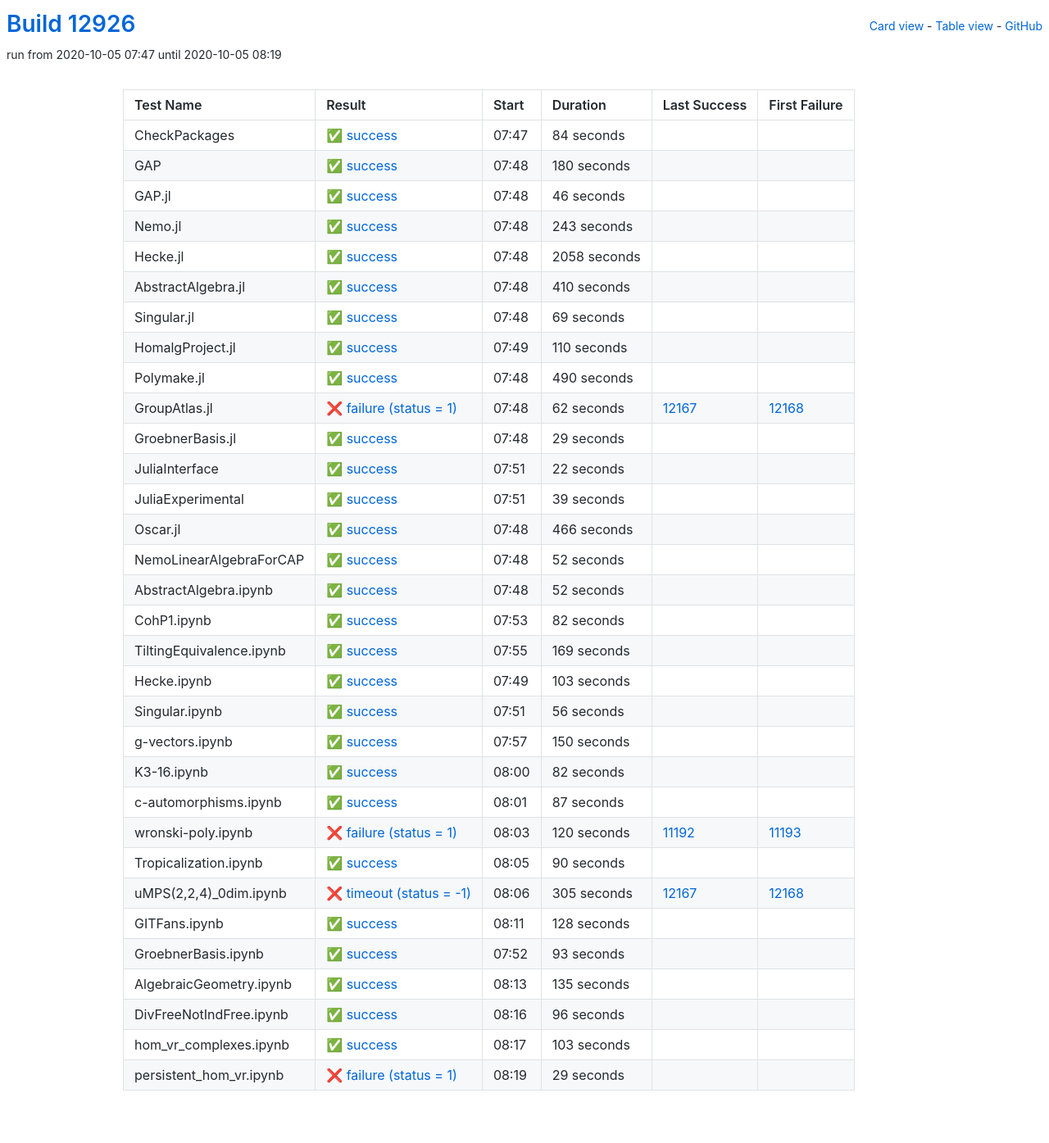
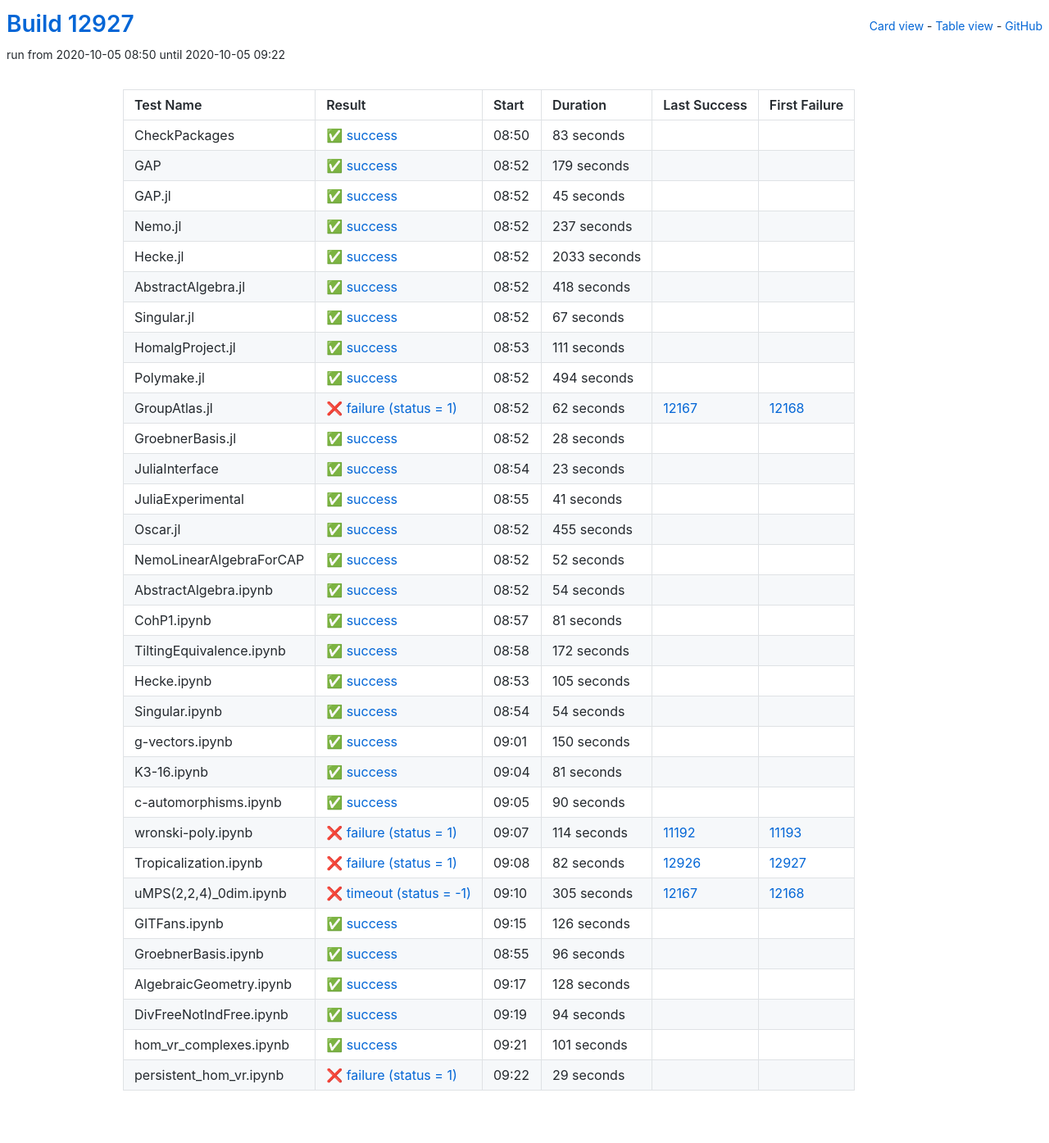
Before and after one commit to oscar-system/oscar-ci-status, a Jekyll site: the page built from table.html, in a window 1280 px wide. Shown: the whole page at 82% size. Built offline with Jekyll 4.4.1, drawn with Linux system fonts in a browser that asks for light colours.

Commit message:
Build #12927

```diff
--- a/_data/ci.yml
+++ b/_data/ci.yml
@@ -1,6 +1,6 @@
 ---
-build: 12926
-build_url: https://oscarci.mathematik.uni-kl.de/job/oscar/12926/
+build: 12927
+build_url: https://oscarci.mathematik.uni-kl.de/job/oscar/12927/
 job: oscar
 organization: oscar-system
 repo: oscar-ci-status
@@ -8,116 +8,116 @@
 tests:
 - name: CheckPackages
   id: checkpackages
-  log: https://oscarci.mathematik.uni-kl.de/job/oscar/12926/artifact/logs/build-12926/CheckPackages.log
-  start: 2020-10-05 07:47
+  log: https://oscarci.mathematik.uni-kl.de/job/oscar/12927/artifact/logs/build-12927/CheckPackages.log
+  start: 2020-10-05 08:50
   success: true
   exitcode: 0
   status: success
-  duration: 84
+  duration: 83
   last_success: false
   last_success_url:
   first_failure: false
   first_failure_url:
 - name: GAP
   id: gap
-  log: https://oscarci.mathematik.uni-kl.de/job/oscar/12926/artifact/logs/build-12926/GAP.log
-  start: 2020-10-05 07:48
+  log: https://oscarci.mathematik.uni-kl.de/job/oscar/12927/artifact/logs/build-12927/GAP.log
+  start: 2020-10-05 08:52
   success: true
   exitcode: 0
   status: success
-  duration: 180
+  duration: 179
   last_success: false
   last_success_url:
   first_failure: false
   first_failure_url:
 - name: GAP.jl
   id: gap-jl
-  log: https://oscarci.mathematik.uni-kl.de/job/oscar/12926/artifact/logs/build-12926/GAP.jl.log
-  start: 2020-10-05 07:48
+  log: https://oscarci.mathematik.uni-kl.de/job/oscar/12927/artifact/logs/build-12927/GAP.jl.log
+  start: 2020-10-05 08:52
   success: true
   exitcode: 0
   status: success
-  duration: 46
+  duration: 45
   last_success: false
   last_success_url:
   first_failure: false
   first_failure_url:
 - name: Nemo.jl
   id: nemo-jl
-  log: https://oscarci.mathematik.uni-kl.de/job/oscar/12926/artifact/logs/build-12926/Nemo.jl.log
-  start: 2020-10-05 07:48
+  log: https://oscarci.mathematik.uni-kl.de/job/oscar/12927/artifact/logs/build-12927/Nemo.jl.log
+  start: 2020-10-05 08:52
   success: true
   exitcode: 0
   status: success
-  duration: 243
+  duration: 237
   last_success: false
   last_success_url:
   first_failure: false
   first_failure_url:
 - name: Hecke.jl
   id: hecke-jl
-  log: https://oscarci.mathematik.uni-kl.de/job/oscar/12926/artifact/logs/build-12926/Hecke.jl.log
-  start: 2020-10-05 07:48
+  log: https://oscarci.mathematik.uni-kl.de/job/oscar/12927/artifact/logs/build-12927/Hecke.jl.log
+  start: 2020-10-05 08:52
   success: true
   exitcode: 0
   status: success
-  duration: 2058
+  duration: 2033
   last_success: false
   last_success_url:
   first_failure: false
   first_failure_url:
 - name: AbstractAlgebra.jl
   id: abstractalgebra-jl
-  log: https://oscarci.mathematik.uni-kl.de/job/oscar/12926/artifact/logs/build-12926/AbstractAlgebra.jl.log
-  start: 2020-10-05 07:48
+  log: https://oscarci.mathematik.uni-kl.de/job/oscar/12927/artifact/logs/build-12927/AbstractAlgebra.jl.log
+  start: 2020-10-05 08:52
   success: true
   exitcode: 0
   status: success
-  duration: 410
+  duration: 418
   last_success: false
   last_success_url:
   first_failure: false
   first_failure_url:
 - name: Singular.jl
   id: singular-jl
-  log: https://oscarci.mathematik.uni-kl.de/job/oscar/12926/artifact/logs/build-12926/Singular.jl.log
-  start: 2020-10-05 07:48
+  log: https://oscarci.mathematik.uni-kl.de/job/oscar/12927/artifact/logs/build-12927/Singular.jl.log
+  start: 2020-10-05 08:52
   success: true
   exitcode: 0
   status: success
-  duration: 69
+  duration: 67
   last_success: false
   last_success_url:
   first_failure: false
   first_failure_url:
 - name: HomalgProject.jl
   id: homalgproject-jl
-  log: https://oscarci.mathematik.uni-kl.de/job/oscar/12926/artifact/logs/build-12926/HomalgProject.jl.log
-  start: 2020-10-05 07:49
+  log: https://oscarci.mathematik.uni-kl.de/job/oscar/12927/artifact/logs/build-12927/HomalgProject.jl.log
+  start: 2020-10-05 08:53
   success: true
   exitcode: 0
   status: success
-  duration: 110
+  duration: 111
   last_success: false
   last_success_url:
   first_failure: false
   first_failure_url:
 - name: Polymake.jl
   id: polymake-jl
-  log: https://oscarci.mathematik.uni-kl.de/job/oscar/12926/artifact/logs/build-12926/Polymake.jl.log
-  start: 2020-10-05 07:48
+  log: https://oscarci.mathematik.uni-kl.de/job/oscar/12927/artifact/logs/build-12927/Polymake.jl.log
+  start: 2020-10-05 08:52
   success: true
   exitcode: 0
   status: success
-  duration: 490
+  duration: 494
   last_success: false
   last_success_url:
   first_failure: false
   first_failure_url:
 - name: GroupAtlas.jl
   id: groupatlas-jl
-  log: https://oscarci.mathematik.uni-kl.de/job/oscar/12926/artifact/logs/build-12926/GroupAtlas.jl.log
-  start: 2020-10-05 07:48
+  log: https://oscarci.mathematik.uni-kl.de/job/oscar/12927/artifact/logs/build-12927/GroupAtlas.jl.log
+  start: 2020-10-05 08:52
   success: false
   exitcode: 1
   status: failure
@@ -128,56 +128,56 @@
   first_failure_url: https://oscarci.mathematik.uni-kl.de/job/oscar/12168/
 - name: GroebnerBasis.jl
   id: groebnerbasis-jl
-  log: https://oscarci.mathematik.uni-kl.de/job/oscar/12926/artifact/logs/build-12926/GroebnerBasis.jl.log
-  start: 2020-10-05 07:48
+  log: https://oscarci.mathematik.uni-kl.de/job/oscar/12927/artifact/logs/build-12927/GroebnerBasis.jl.log
+  start: 2020-10-05 08:52
   success: true
   exitcode: 0
   status: success
-  duration: 29
+  duration: 28
   last_success: false
   last_success_url:
   first_failure: false
   first_failure_url:
 - name: JuliaInterface
   id: juliainterface
-  log: https://oscarci.mathematik.uni-kl.de/job/oscar/12926/artifact/logs/build-12926/JuliaInterface.log
-  start: 2020-10-05 07:51
+  log: https://oscarci.mathematik.uni-kl.de/job/oscar/12927/artifact/logs/build-12927/JuliaInterface.log
+  start: 2020-10-05 08:54
   success: true
   exitcode: 0
   status: success
-  duration: 22
+  duration: 23
   last_success: false
   last_success_url:
   first_failure: false
   first_failure_url:
 - name: JuliaExperimental
   id: juliaexperimental
-  log: https://oscarci.mathematik.uni-kl.de/job/oscar/12926/artifact/logs/build-12926/JuliaExperimental.log
-  start: 2020-10-05 07:51
+  log: https://oscarci.mathematik.uni-kl.de/job/oscar/12927/artifact/logs/build-12927/JuliaExperimental.log
+  start: 2020-10-05 08:55
   success: true
   exitcode: 0
   status: success
-  duration: 39
+  duration: 41
   last_success: false
   last_success_url:
   first_failure: false
   first_failure_url:
 - name: Oscar.jl
   id: oscar-jl
-  log: https://oscarci.mathematik.uni-kl.de/job/oscar/12926/artifact/logs/build-12926/Oscar.jl.log
-  start: 2020-10-05 07:48
+  log: https://oscarci.mathematik.uni-kl.de/job/oscar/12927/artifact/logs/build-12927/Oscar.jl.log
+  start: 2020-10-05 08:52
   success: true
   exitcode: 0
   status: success
-  duration: 466
+  duration: 455
   last_success: false
   last_success_url:
   first_failure: false
   first_failure_url:
 - name: NemoLinearAlgebraForCAP
   id: nemolinearalgebraforcap
-  log: https://oscarci.mathematik.uni-kl.de/job/oscar/12926/artifact/logs/build-12926/NemoLinearAlgebraForCAP.log
-  start: 2020-10-05 07:48
+  log: https://oscarci.mathematik.uni-kl.de/job/oscar/12927/artifact/logs/build-12927/NemoLinearAlgebraForCAP.log
+  start: 2020-10-05 08:52
   success: true
   exitcode: 0
   status: success
@@ -188,68 +188,68 @@
   first_failure_url:
 - name: AbstractAlgebra.ipynb
   id: abstractalgebra-ipynb
-  log: https://oscarci.mathematik.uni-kl.de/job/oscar/12926/artifact/logs/build-12926/AbstractAlgebra.ipynb.log
-  start: 2020-10-05 07:48
+  log: https://oscarci.mathematik.uni-kl.de/job/oscar/12927/artifact/logs/build-12927/AbstractAlgebra.ipynb.log
+  start: 2020-10-05 08:52
   success: true
   exitcode: 0
   status: success
-  duration: 52
+  duration: 54
   last_success: false
   last_success_url:
   first_failure: false
   first_failure_url:
 - name: CohP1.ipynb
   id: cohp1-ipynb
-  log: https://oscarci.mathematik.uni-kl.de/job/oscar/12926/artifact/logs/build-12926/CohP1.ipynb.log
-  start: 2020-10-05 07:53
+  log: https://oscarci.mathematik.uni-kl.de/job/oscar/12927/artifact/logs/build-12927/CohP1.ipynb.log
+  start: 2020-10-05 08:57
   success: true
   exitcode: 0
   status: success
-  duration: 82
+  duration: 81
   last_success: false
   last_success_url:
   first_failure: false
   first_failure_url:
 - name: TiltingEquivalence.ipynb
   id: tiltingequivalence-ipynb
-  log: https://oscarci.mathematik.uni-kl.de/job/oscar/12926/artifact/logs/build-12926/TiltingEquivalence.ipynb.log
-  start: 2020-10-05 07:55
+  log: https://oscarci.mathematik.uni-kl.de/job/oscar/12927/artifact/logs/build-12927/TiltingEquivalence.ipynb.log
+  start: 2020-10-05 08:58
   success: true
   exitcode: 0
   status: success
-  duration: 169
+  duration: 172
   last_success: false
   last_success_url:
   first_failure: false
   first_failure_url:
 - name: Hecke.ipynb
   id: hecke-ipynb
-  log: https://oscarci.mathematik.uni-kl.de/job/oscar/12926/artifact/logs/build-12926/Hecke.ipynb.log
-  start: 2020-10-05 07:49
+  log: https://oscarci.mathematik.uni-kl.de/job/oscar/12927/artifact/logs/build-12927/Hecke.ipynb.log
+  start: 2020-10-05 08:53
   success: true
   exitcode: 0
   status: success
-  duration: 103
+  duration: 105
   last_success: false
   last_success_url:
   first_failure: false
   first_failure_url:
 - name: Singular.ipynb
   id: singular-ipynb
-  log: https://oscarci.mathematik.uni-kl.de/job/oscar/12926/artifact/logs/build-12926/Singular.ipynb.log
-  start: 2020-10-05 07:51
+  log: https://oscarci.mathematik.uni-kl.de/job/oscar/12927/artifact/logs/build-12927/Singular.ipynb.log
+  start: 2020-10-05 08:54
   success: true
   exitcode: 0
   status: success
-  duration: 56
+  duration: 54
   last_success: false
   last_success_url:
   first_failure: false
   first_failure_url:
 - name: g-vectors.ipynb
   id: g-vectors-ipynb
-  log: https://oscarci.mathematik.uni-kl.de/job/oscar/12926/artifact/logs/build-12926/g-vectors.ipynb.log
-  start: 2020-10-05 07:57
+  log: https://oscarci.mathematik.uni-kl.de/job/oscar/12927/artifact/logs/build-12927/g-vectors.ipynb.log
+  start: 2020-10-05 09:01
   success: true
   exitcode: 0
   status: success
@@ -260,44 +260,20 @@
   first_failure_url:
 - name: K3-16.ipynb
   id: k3-16-ipynb
-  log: https://oscarci.mathematik.uni-kl.de/job/oscar/12926/artifact/logs/build-12926/K3-16.ipynb.log
-  start: 2020-10-05 08:00
+  log: https://oscarci.mathematik.uni-kl.de/job/oscar/12927/artifact/logs/build-12927/K3-16.ipynb.log
+  start: 2020-10-05 09:04
   success: true
   exitcode: 0
   status: success
-  duration: 82
+  duration: 81
   last_success: false
   last_success_url:
   first_failure: false
   first_failure_url:
 - name: c-automorphisms.ipynb
   id: c-automorphisms-ipynb
-  log: https://oscarci.mathematik.uni-kl.de/job/oscar/12926/artifact/logs/build-12926/c-automorphisms.ipynb.log
-  start: 2020-10-05 08:01
-  success: true
-  exitcode: 0
-  status: success
-  duration: 87
-  last_success: false
-  last_success_url:
-  first_failure: false
-  first_failure_url:
-- name: wronski-poly.ipynb
-  id: wronski-poly-ipynb
-  log: https://oscarci.mathematik.uni-kl.de/job/oscar/12926/artifact/logs/build-12926/wronski-poly.ipynb.log
-  start: 2020-10-05 08:03
-  success: false
-  exitcode: 1
-  status: failure
-  duration: 120
-  last_success: 11192
-  last_success_url: https://oscarci.mathematik.uni-kl.de/job/oscar/11192/
-  first_failure: 11193
-  first_failure_url: https://oscarci.mathematik.uni-kl.de/job/oscar/11193/
-- name: Tropicalization.ipynb
-  id: tropicalization-ipynb
-  log: https://oscarci.mathematik.uni-kl.de/job/oscar/12926/artifact/logs/build-12926/Tropicalization.ipynb.log
-  start: 2020-10-05 08:05
+  log: https://oscarci.mathematik.uni-kl.de/job/oscar/12927/artifact/logs/build-12927/c-automorphisms.ipynb.log
+  start: 2020-10-05 09:05
   success: true
   exitcode: 0
   status: success
@@ -306,10 +282,34 @@
   last_success_url:
   first_failure: false
   first_failure_url:
+- name: wronski-poly.ipynb
+  id: wronski-poly-ipynb
+  log: https://oscarci.mathematik.uni-kl.de/job/oscar/12927/artifact/logs/build-12927/wronski-poly.ipynb.log
+  start: 2020-10-05 09:07
+  success: false
+  exitcode: 1
+  status: failure
+  duration: 114
+  last_success: 11192
+  last_success_url: https://oscarci.mathematik.uni-kl.de/job/oscar/11192/
+  first_failure: 11193
+  first_failure_url: https://oscarci.mathematik.uni-kl.de/job/oscar/11193/
+- name: Tropicalization.ipynb
+  id: tropicalization-ipynb
+  log: https://oscarci.mathematik.uni-kl.de/job/oscar/12927/artifact/logs/build-12927/Tropicalization.ipynb.log
+  start: 2020-10-05 09:08
+  success: false
+  exitcode: 1
+  status: failure
+  duration: 82
+  last_success: 12926
+  last_success_url: https://oscarci.mathematik.uni-kl.de/job/oscar/12926/
+  first_failure: 12927
+  first_failure_url: https://oscarci.mathematik.uni-kl.de/job/oscar/12927/
 - name: uMPS(2,2,4)_0dim.ipynb
   id: umps-2-2-4-0dim-ipynb
-  log: https://oscarci.mathematik.uni-kl.de/job/oscar/12926/artifact/logs/build-12926/uMPS-2-2-4-_0dim.ipynb.log
-  start: 2020-10-05 08:06
+  log: https://oscarci.mathematik.uni-kl.de/job/oscar/12927/artifact/logs/build-12927/uMPS-2-2-4-_0dim.ipynb.log
+  start: 2020-10-05 09:10
   success: false
   exitcode: -1
   status: timeout
@@ -320,8 +320,32 @@
   first_failure_url: https://oscarci.mathematik.uni-kl.de/job/oscar/12168/
 - name: GITFans.ipynb
   id: gitfans-ipynb
-  log: https://oscarci.mathematik.uni-kl.de/job/oscar/12926/artifact/logs/build-12926/GITFans.ipynb.log
-  start: 2020-10-05 08:11
+  log: https://oscarci.mathematik.uni-kl.de/job/oscar/12927/artifact/logs/build-12927/GITFans.ipynb.log
+  start: 2020-10-05 09:15
+  success: true
+  exitcode: 0
+  status: success
+  duration: 126
+  last_success: false
+  last_success_url:
+  first_failure: false
+  first_failure_url:
+- name: GroebnerBasis.ipynb
+  id: groebnerbasis-ipynb
+  log: https://oscarci.mathematik.uni-kl.de/job/oscar/12927/artifact/logs/build-12927/GroebnerBasis.ipynb.log
+  start: 2020-10-05 08:55
+  success: true
+  exitcode: 0
+  status: success
+  duration: 96
+  last_success: false
+  last_success_url:
+  first_failure: false
+  first_failure_url:
+- name: AlgebraicGeometry.ipynb
+  id: algebraicgeometry-ipynb
+  log: https://oscarci.mathematik.uni-kl.de/job/oscar/12927/artifact/logs/build-12927/AlgebraicGeometry.ipynb.log
+  start: 2020-10-05 09:17
   success: true
   exitcode: 0
   status: success
@@ -330,58 +354,34 @@
   last_success_url:
   first_failure: false
   first_failure_url:
-- name: GroebnerBasis.ipynb
-  id: groebnerbasis-ipynb
-  log: https://oscarci.mathematik.uni-kl.de/job/oscar/12926/artifact/logs/build-12926/GroebnerBasis.ipynb.log
-  start: 2020-10-05 07:52
+- name: DivFreeNotIndFree.ipynb
+  id: divfreenotindfree-ipynb
+  log: https://oscarci.mathematik.uni-kl.de/job/oscar/12927/artifact/logs/build-12927/DivFreeNotIndFree.ipynb.log
+  start: 2020-10-05 09:19
   success: true
   exitcode: 0
   status: success
-  duration: 93
-  last_success: false
-  last_success_url:
-  first_failure: false
-  first_failure_url:
-- name: AlgebraicGeometry.ipynb
-  id: algebraicgeometry-ipynb
-  log: https://oscarci.mathematik.uni-kl.de/job/oscar/12926/artifact/logs/build-12926/AlgebraicGeometry.ipynb.log
-  start: 2020-10-05 08:13
-  success: true
-  exitcode: 0
-  status: success
-  duration: 135
-  last_success: false
-  last_success_url:
-  first_failure: false
-  first_failure_url:
-- name: DivFreeNotIndFree.ipynb
-  id: divfreenotindfree-ipynb
-  log: https://oscarci.mathematik.uni-kl.de/job/oscar/12926/artifact/logs/build-12926/DivFreeNotIndFree.ipynb.log
-  start: 2020-10-05 08:16
-  success: true
-  exitcode: 0
-  status: success
-  duration: 96
+  duration: 94
   last_success: false
   last_success_url:
   first_failure: false
   first_failure_url:
 - name: hom_vr_complexes.ipynb
   id: hom-vr-complexes-ipynb
-  log: https://oscarci.mathematik.uni-kl.de/job/oscar/12926/artifact/logs/build-12926/hom_vr_complexes.ipynb.log
-  start: 2020-10-05 08:17
+  log: https://oscarci.mathematik.uni-kl.de/job/oscar/12927/artifact/logs/build-12927/hom_vr_complexes.ipynb.log
+  start: 2020-10-05 09:21
   success: true
   exitcode: 0
   status: success
-  duration: 103
+  duration: 101
   last_success: false
   last_success_url:
   first_failure: false
   first_failure_url:
 - name: persistent_hom_vr.ipynb
   id: persistent-hom-vr-ipynb
-  log: https://oscarci.mathematik.uni-kl.de/job/oscar/12926/artifact/logs/build-12926/persistent_hom_vr.ipynb.log
-  start: 2020-10-05 08:19
+  log: https://oscarci.mathematik.uni-kl.de/job/oscar/12927/artifact/logs/build-12927/persistent_hom_vr.ipynb.log
+  start: 2020-10-05 09:22
   success: false
   exitcode: 1
   status: failure
```
Also changed, not shown: README.md.
